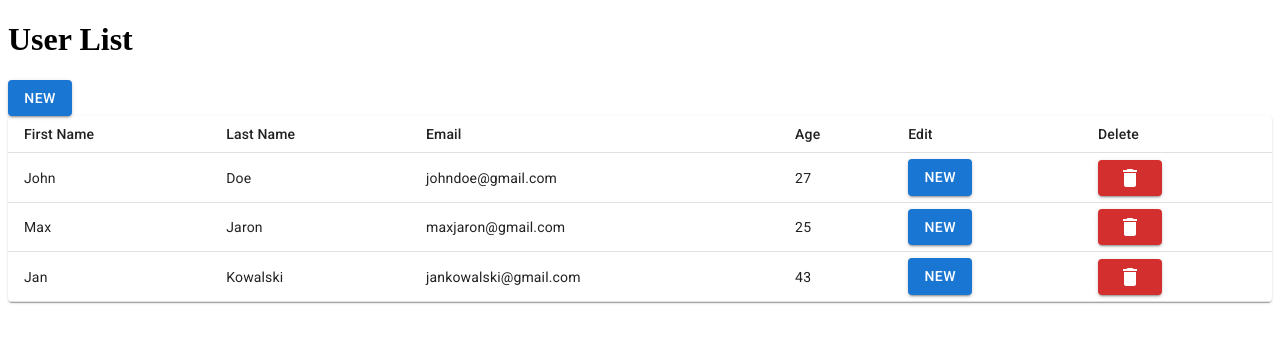
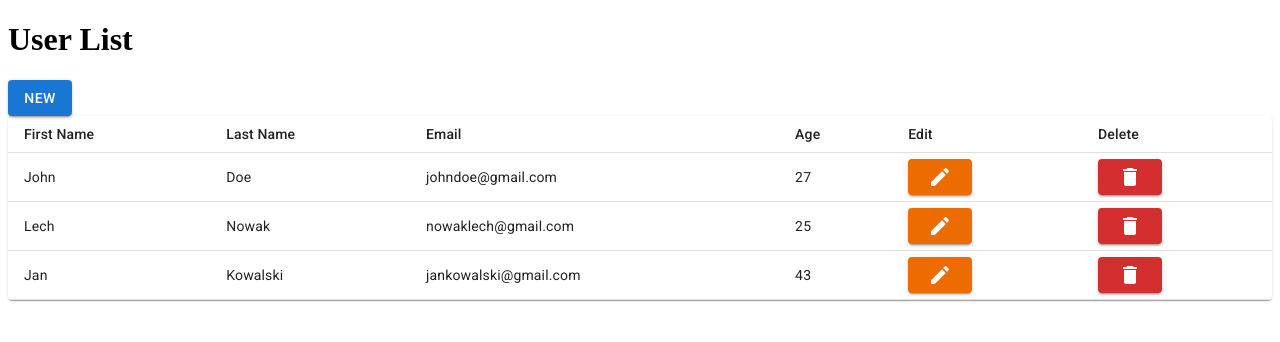
Before and after one commit to Morghot2/Todo---task, a React (Create React App) app: page / in a window 1280 px wide. Shown: the top 342 px of the page. Built offline with nearby package versions, Linux system fonts and the light colour scheme.

Commit message:
handleShow working

```diff
--- a/src/components/App.js
+++ b/src/components/App.js
@@ -6,24 +6,25 @@ import Header from "./Header";
 
 
 const App = () => {
+  const [isShown, setIsShown] = useState(false);
   const [userList, setUserList] = useState([
     {id: 1, firstName: "John",lastName: "Doe",email: "johndoe@gmail.com",age: 27,},
-    {id: 2,firstName: "Max",lastName: "Jaron",email: "maxjaron@gmail.com",age: 25,},
+    {id: 2,firstName: "Lech",lastName: "Nowak",email: "nowaklech@gmail.com",age: 25,},
     {id: 3,firstName: "Jan",lastName: "Kowalski",email: "jankowalski@gmail.com",age: 43,},
   ]);
 
-  const [isShown, setIsShown] = useState(false);
+
   const handleShow = e => {
-    e.preventDefault()
-    setIsShown(current => !current);
+    setIsShown(isShown => !isShown);
+    console.log("Working")
   }
 
 
   return (
     <div>
-      <Header userList={userList} setUserList={setUserList} isShown={isShown} setIsShown={setIsShown} handleShow={handleShow}/>
-      <ListBody userList={userList} setUserList={setUserList} isShown={isShown} setIsShown={setIsShown} handleShow={handleShow}/>
-      {isShown && <Modal />}
+      <Header handleShow={handleShow}/>
+      <ListBody userList={userList} setUserList={setUserList}  handleShow={handleShow}/>
+      {isShown && <Modal userList={userList} setUserList={setUserList} handleShow={handleShow}/>}
     </div>
   );
 };
--- a/src/components/DeleteButton.js
+++ b/src/components/DeleteButton.js
@@ -4,16 +4,18 @@ import React from "react";
 import Button from "@mui/material/Button";
 import DeleteIcon from "@mui/icons-material/Delete";
 
-const DeleteButton = ({ position, userList, setUserList }) => {
+const DeleteButton = ({ position, userList, setUserList, action, handleShow }) => {
 
 
-  const removeUser = () => {
-    setUserList(userList.filter((user) => position !== userList.indexOf(user)));
+  const handleUser = () => {
+    // setUserList(userList.filter((user) => position !== userList.indexOf(user)));
+    handleShow()
+
   };
 
   return (
     // <Stack direction="row">
-    <Button variant="contained" color="error" onClick={removeUser}>
+    <Button variant="contained" color="error" onClick={handleUser}>
       <DeleteIcon />
     </Button>
     // </Stack>
--- a/src/components/Header.js
+++ b/src/components/Header.js
@@ -2,15 +2,14 @@ import React from "react";
 import Modal from "./Modal";
 import ModifyButton from "./ModifyButton";
 
-const Header = ({ userList, setUserList, isShown, setIsShown, handleShow }) => {
+const Header = ({ handleShow }) => {
 
 
 
   return (
     <div className="header">
       <h1>User List</h1>
-      <ModifyButton isShown={isShown} setIsShown={setIsShown} handleShow={handleShow} action={"new"}/>
-
+      <ModifyButton  handleShow={handleShow} action={"new"}/>
     </div>
   );
 };
--- a/src/components/ListBody.js
+++ b/src/components/ListBody.js
@@ -23,7 +23,7 @@ const ListBody = ({
     <TableContainer component={Paper}>
       <Table sx={{ minWidth: 650 }} size="small" aria-label="a dense table">
         <TableHead>
-          <TableRow>
+          <TableRow >
             <TableCell>First Name</TableCell>
             <TableCell>Last Name</TableCell>
             <TableCell>Email</TableCell>
@@ -40,8 +40,6 @@ const ListBody = ({
                 setUserList={setUserList}
                 key={userList.indexOf(user)}
                 position={userList.indexOf(user)}
-                isShown={isShown}
-                setIsShown={setIsShown}
                 handleShow={handleShow}
               />
             );
--- a/src/components/Modal.js
+++ b/src/components/Modal.js
@@ -5,7 +5,7 @@ import FormLabel from "@mui/material/FormLabel";
 import Grid from "@material-ui/core/Grid";
 import TextField from "@material-ui/core/TextField";
 
-const Modal = () => {
+const Modal = ({userList, setUserList, handleShow}) => {
   const user = {
     id: 0,
     firstName: "",
@@ -18,9 +18,13 @@ const Modal = () => {
     console.log("aas");
   };
   return (
-
     <form onSubmit={onSubmit}>
-        <Grid container alignItems="center" justifyContent="center" direction="column">
+      <Grid
+        container
+        alignItems="center"
+        justifyContent="center"
+        direction="column"
+      >
         <Grid item>
           <TextField
             id="first-input"
@@ -61,10 +65,9 @@ const Modal = () => {
             // onChange={handleInputChange}
           />
         </Grid>
-          <DeleteButton />
+        <DeleteButton handleShow={handleShow} />
       </Grid>
     </form>
-
   );
 };
 
--- a/src/components/ModifyButton.js
+++ b/src/components/ModifyButton.js
@@ -1,14 +1,23 @@
 import React from "react";
 
-import Stack from "@mui/material/Stack";
+// import Stack from "@mui/material/Stack";
 import Button from "@mui/material/Button";
+import EditIcon from '@mui/icons-material/Edit';
 
-const ModifyButton = ({isShown, setIsShown, handleShow}) => {
-  return (
-
-      <Button variant="contained" onClick={handleShow}>New</Button>
-
-  );
+const ModifyButton = ({ handleShow, action }) => {
+  if (action === "new") {
+    return (
+      <Button variant="contained" onClick={handleShow}>
+        New
+      </Button>
+    );
+  } else {
+    return (
+      <Button variant="contained" color="warning" onClick={handleShow}>
+        <EditIcon />
+      </Button>
+    );
+  }
 };
 
 export default ModifyButton;
--- a/src/components/User.js
+++ b/src/components/User.js
@@ -17,7 +17,7 @@ const User = ({ position, userList, setUserList, isShown, setIsShown, handleShow
       <TableCell>{userList[position].email}</TableCell>
       <TableCell>{userList[position].age}</TableCell>
       <TableCell><ModifyButton isShown={isShown} setIsShown={setIsShown} handleShow={handleShow} action={"edit"}/></TableCell>
-      <TableCell><DeleteButton position={position} userList={userList} setUserList={setUserList}></DeleteButton></TableCell>
+      <TableCell><DeleteButton position={position} userList={userList} setUserList={setUserList} action={"delete"}></DeleteButton></TableCell>
 
 
     </TableRow>
```
Lines whose indentation alone changed are shown as unchanged.
